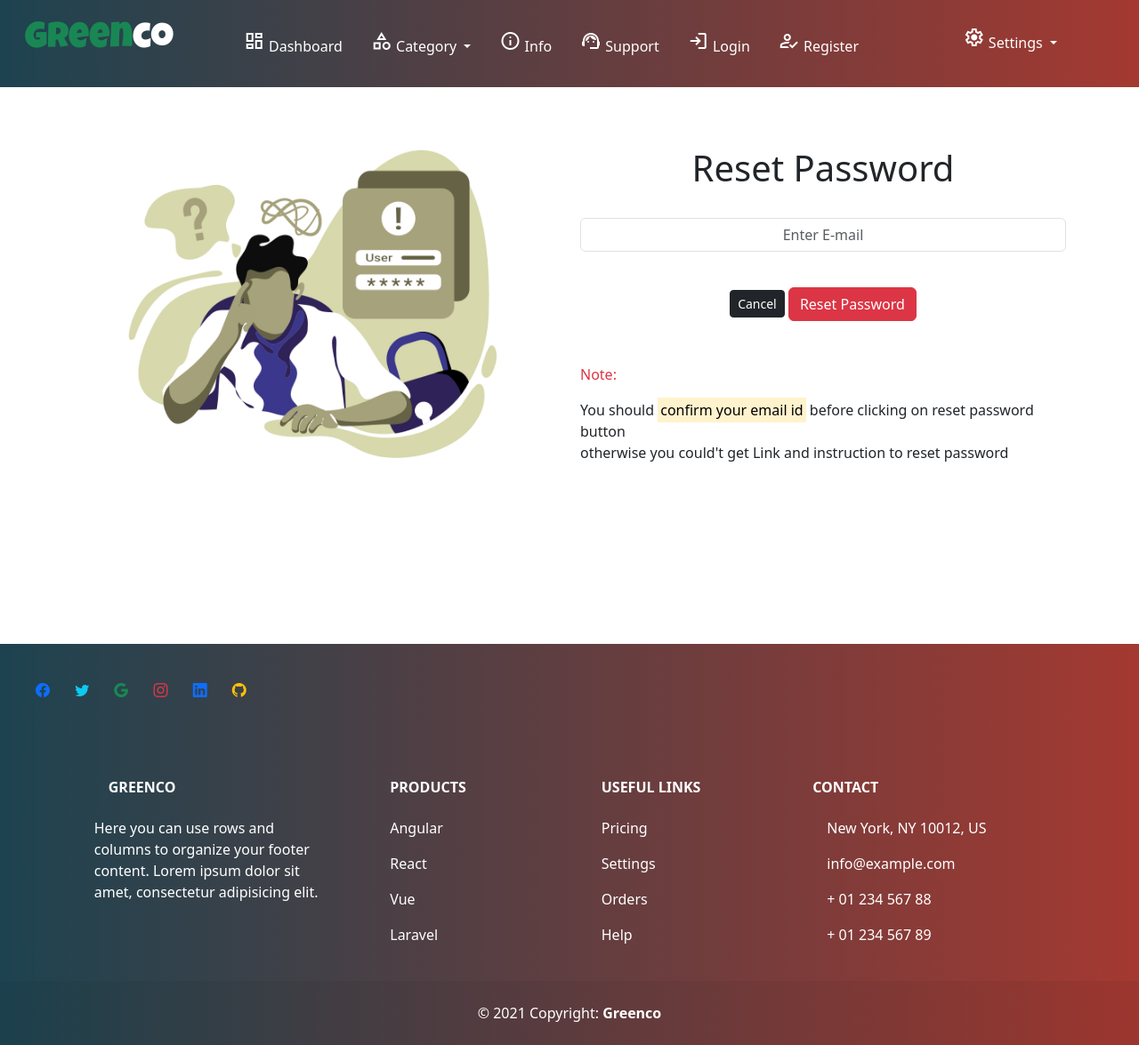
After one commit to souravt0077/greenco, a Django app: page /password_reset/ in a window 1280 px wide. The commit adds this page. Shown: the whole page at 89% size. Run offline with Django 4.2, Linux system fonts and the light colour scheme; some libraries are stand-ins or nearby versions; some web fonts are replaced.

Commit message:
forgot password

```diff
--- a/greenco/base/templates/home.html
+++ b/greenco/base/templates/home.html
@@ -41,7 +41,7 @@
     <div>
       <h1 id='main'>Everything you want here</h1>
       <br>
-      <a class='btn btn-success'>Get start purchasing</a>
+      <a class='btn btn-success'>Start purchasing</a>
     </div>
   </div>
     <br>
--- a/greenco/greenco/settings.py
+++ b/greenco/greenco/settings.py
@@ -124,3 +124,5 @@ MEDIA_URL = '/MEDIA/'
 # https://docs.djangoproject.com/en/4.2/ref/settings/#default-auto-field
 
 DEFAULT_AUTO_FIELD = 'django.db.models.BigAutoField'
+
+EMAIL_BACKEND = 'django.core.mail.backends.console.EmailBackend'
--- a/greenco/user/forms.py
+++ b/greenco/user/forms.py
@@ -1,4 +1,4 @@
-from django.contrib.auth.forms import UserCreationForm,PasswordChangeForm
+from django.contrib.auth.forms import UserCreationForm,PasswordChangeForm,SetPasswordForm,PasswordResetForm
 # from django.forms import ModelForm
 from .models import User
 from django import forms
@@ -21,7 +21,17 @@ class greencoUserCreationForm(UserCreationForm):
         #     'dob':dateinput()
         # }
 
+# for password change
 class MyPasswordChangeForm(PasswordChangeForm):
     old_password = forms.CharField(label='old password',widget=forms.PasswordInput(attrs={'autofocus':'true','autocomplete':'current-password','class':'form-control','placeholder':'Old Password'}))
     new_password1 = forms.CharField(label='new password',widget=forms.PasswordInput(attrs={'autocomplete':'current-password','class':'form-control','placeholder':'New Password'}))
     new_password2 = forms.CharField(label='confirm password',widget=forms.PasswordInput(attrs={'autocomplete':'current-password','class':'form-control','placeholder':'Confirm Password'}))
+
+# for Reset password
+class MyPasswordResetForm(PasswordResetForm):
+    email=forms.EmailField(widget=forms.EmailInput(attrs={'class':'form-control','placeholder':'Enter E-mail'}))
+
+
+class MySetPasswordForm(SetPasswordForm):
+    new_password1=forms.CharField(label='new password',widget=forms.PasswordInput(attrs={'autocomplete':'current password','class':'form-control','placeholder':'Enter Password'}))
+    new_password2=forms.CharField(label='Confirm password',widget=forms.PasswordInput(attrs={'autocomplete':'current password','class':'form-control','placeholder':'Confirm Password'}))
--- a/greenco/user/templates/login_register.html
+++ b/greenco/user/templates/login_register.html
@@ -61,6 +61,7 @@
                                 </div>
                                 <br>
                                 <p>Have't you an account ? <span class="material-symbols-outlined">app_registration</span> <a href={% url 'register' %}> Sign up<a/></p>
+                                <a href={% url 'password_reset' %}>Forgot password ?</a>
                             </div>
                         </form>
                     </div>
--- /dev/null
+++ b/greenco/user/templates/reset_password/password_reset.html
@@ -0,0 +1,66 @@
+{% extends 'main.html' %}
+{% load static %}
+{% block title %}Reset password{% endblock title %}
+
+{% block content %}
+<style>
+    #center{
+        display:grid;
+        justify-content:center;
+        align-items:center;
+
+    }
+    input::placeholder{
+        text-align:center;
+    }
+    {% comment %} body{
+        background-image: linear-gradient(to right,#a43931,#1d4350);
+    }  {% endcomment %}
+</style>
+
+
+<section  class='mb-5'>
+<div class='container'>
+    <div class='row'>
+        <div class='col-sm-6  mt-5' id='center'>
+            <img src={% static 'images/resetpassword.jpg' %} class='d-block w-100' />
+        </div>
+        <div class='col-sm-6 mt-5' id='center'>
+
+            <form method='POST' action=''>
+                <h1 class='text-center'>Reset Password</h1>
+                <br>
+                {% csrf_token %}
+                {% for fm in form %}
+                    {{fm}}<br><p class='text-danger '>{{fm.errors|striptags}}</p>
+                {% endfor %}
+                <div class='text-center'>
+                    <a class='btn btn-sm btn-dark' href={{request.META.HTTP_REFERER}}  >Cancel</a>
+                    <input type='submit' value='Reset Password' class='btn btn-danger' />
+                </div>
+                {% if form.non_field_errors %}
+                    {% for error in form.non_field_errors %}
+                        <p class='alert alert-danger my-3'>{{error}} </p>
+                    {% endfor %}
+                {% endif %}
+                <br>
+                <br>
+                <p class='text-danger'>Note:</p>
+                <p>You should <mark>confirm your email id</mark> before clicking on reset password button<br>
+                otherwise you could't get Link and instruction to reset password </p>
+            </form>
+        </div>
+    </div>
+</div>
+<br>
+<br>
+<br>
+<br>
+<br>
+</section>
+
+
+
+{% include 'footer.html' %}
+
+{% endblock content %}
--- a/greenco/user/urls.py
+++ b/greenco/user/urls.py
@@ -1,7 +1,9 @@
 from django.urls import path
 from . import views
 from django.contrib.auth import views as auth_view
-from .forms import MyPasswordChangeForm
+from .forms import MyPasswordChangeForm,MyPasswordResetForm,MySetPasswordForm
+
+
 urlpatterns = [
     path('login/',views.UserLogin.as_view(),name='login'),
     path('register/',views.userRegister,name='register'),
@@ -11,7 +13,13 @@ urlpatterns = [
     path('guidelines/',views.guidelines,name='guidelines'),
 
     # change password
-    path('changepassword/',auth_view.PasswordChangeView.as_view(template_name='changepassword.html',form_class=MyPasswordChangeForm,success_url='/passwordchangedone'),name='changepassword'),
-    # password change done
-    path('passwordchangedone/',auth_view.PasswordChangeDoneView.as_view(template_name='passwordchangedone.html',),name='passwordchangedone')
+    path('changepassword/',auth_view.PasswordChangeView.as_view(template_name='change_password/changepassword.html',form_class=MyPasswordChangeForm,success_url='/passwordchangedone'),name='changepassword'),
+    path('passwordchangedone/',auth_view.PasswordChangeDoneView.as_view(template_name='change_password/passwordchangedone.html',),name='passwordchangedone'),
+
+    # Reset Password
+    path('password_reset/',auth_view.PasswordResetView.as_view(template_name='reset_password/password_reset.html',form_class=MyPasswordResetForm),name='password_reset'),
+    path('password_reset_done/',auth_view.PasswordResetDoneView.as_view(template_name='reset_password/password_reset_done.html',),name='password_reset_done'),
+    path('password_reset_confirm/<uidb64>/<token>/',auth_view.PasswordResetConfirmView.as_view(template_name='reset_password/password_reset_confirm.html',form_class=MySetPasswordForm),name='password_reset_confirm'),
+    path('password_reset_complete/',auth_view.PasswordResetCompleteView.as_view(template_name='reset_password/password_reset_complete.html'),name='password_reset_complete'),
+
 ]
```
Also changed, not shown: greenco/user/templates/change_password/changepassword.html (added, +54 -0 lines), greenco/user/templates/guidelines.html (+10 -0 lines), greenco/user/templates/reset_password/password_reset_complete.html (added, +31 -0 lines), greenco/user/templates/reset_password/password_reset_confirm.html (renamed from greenco/user/templates/changepassword.html, +19 -12 lines), greenco/user/templates/reset_password/password_reset_done.html (added, +45 -0 lines), greenco/static/images/email.jpg (added), greenco/static/images/emailsend.gif (added), greenco/static/images/login2.jpg (added), greenco/static/images/resetpassword.jpg (added), greenco/static/images/sentemail.gif (added), greenco/user/templates/change_password/passwordchangedone.html (renamed from greenco/user/templates/passwordchangedone.html).
